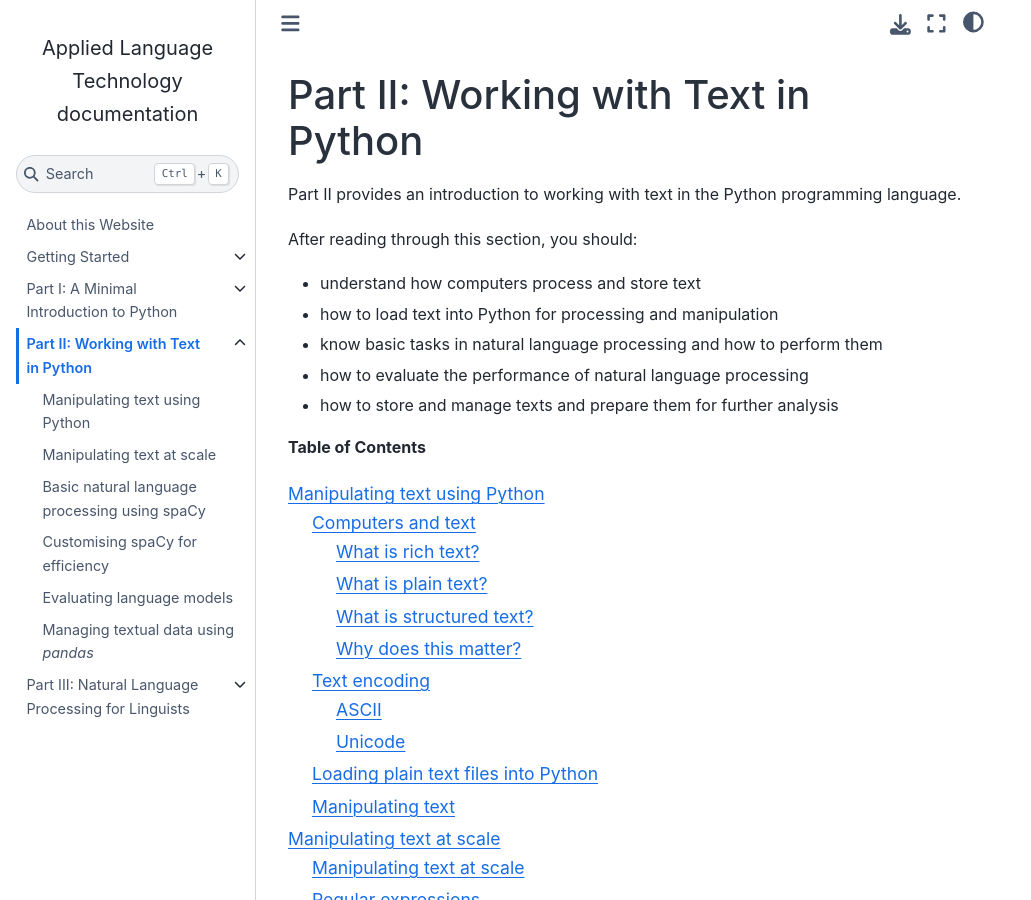
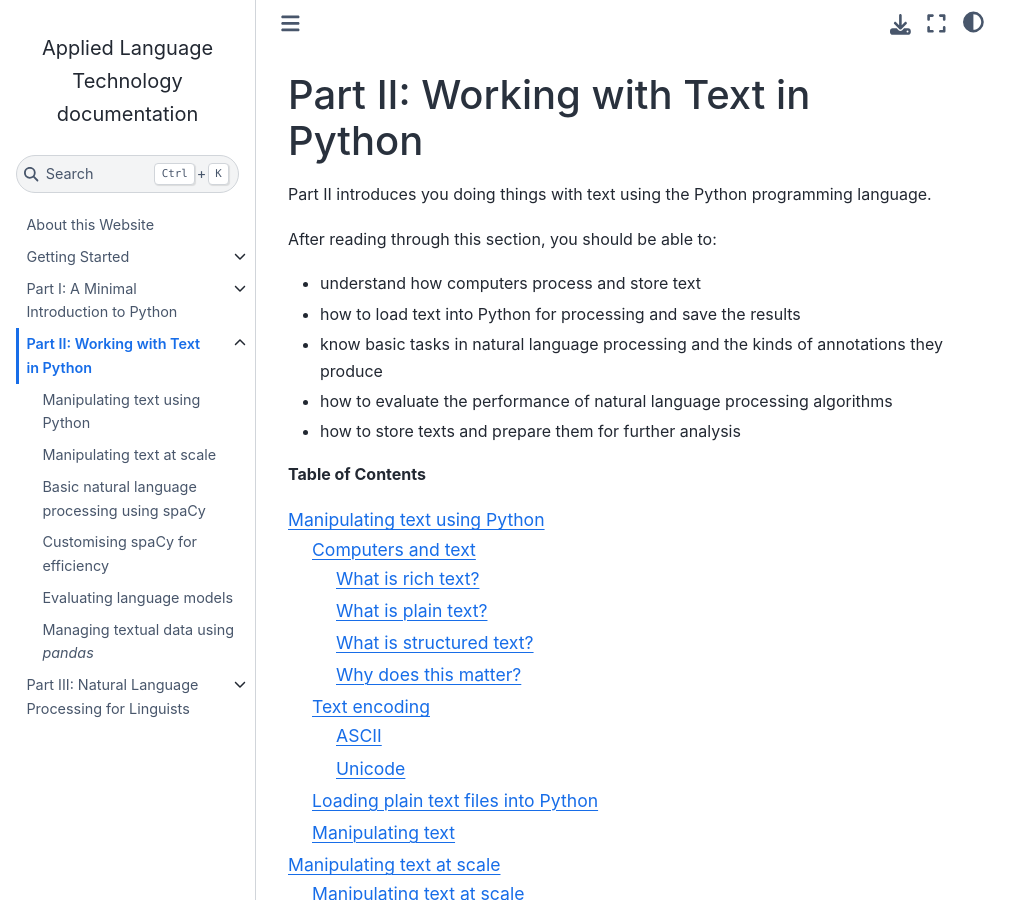
Before and after one commit to Applied-Language-Technology/website, a Sphinx documentation site: the page built from source/working_with_text.rst, in a window 1280 px wide and 900 px high. Shown: the whole window, without its empty margins (0-1031 px from the left). Built offline with Sphinx 7.4.7 and the Sphinx Book theme 1.1.4, drawn with Linux system fonts in a browser that asks for light colours.

Commit message:
update descriptions

```diff
--- a/source/about.rst
+++ b/source/about.rst
@@ -11,11 +11,11 @@ About the courses and their goals
 
 The field of language technology (or often interchangeably, natural language processing) studies how computers can process and represent natural language, that is, natural languages spoken, written or signed in the world. Language technology is now used in many real-world applications, which range from traditional tasks such as filtering e-mails for spam to complex communicative situations, such as providing customer service using chatbots.
 
-As a part of this development, language technology has become increasingly accessible in recent years. Popular programming languages such as Python offer easy access to libraries that allow users to apply the latest language technology. However, newcomers may find programming languages such as Python intimidating.
+As a part of this development, language technology has become increasingly accessible in recent years. Popular programming languages such as Python enable users to apply the latest language technology. Newcomers, however, may find programming languages such as Python intimidating.
 
-For this reason, these courses are intended to serve as a gentle introduction to applying language technology using the Python programming language. The courses are designed particularly with students of languages and linguistics in mind, in order to empower them by making language technology accessible and understandable.
+For this reason, these courses are intended to serve as a gentle, hands-on introduction to applying language technology using the Python programming language. The courses are designed particularly with newcomers in mind, targeting particularly students of languages and linguistics, in order to empower them by making language technology accessible and understandable.
 
-Instead of treating *text as data* and as a source of information, these courses consider text as the result of linguistic processes, which are inextricably related to language use in society. If you are already familiar with language technology, these courses may offer you new insights on language.
+Instead of treating text simply as *data* and a source of some information to be extracted, these learning materials emphasise text as the product of linguistic processes, which are inextricably related to language use in society. If you are already familiar with language technology, these materials may hopefully broaden your perspectives on language.
 
 Information for students at the University of Helsinki
 ======================================================
--- a/source/working_with_text.rst
+++ b/source/working_with_text.rst
@@ -2,15 +2,15 @@
 Part II: Working with Text in Python
 ************************************
 
-Part II provides an introduction to working with text in the Python programming language.
+Part II introduces you doing things with text using the Python programming language.
 
-After reading through this section, you should:
+After reading through this section, you should be able to:
 
 - understand how computers process and store text
-- how to load text into Python for processing and manipulation
-- know basic tasks in natural language processing and how to perform them
-- how to evaluate the performance of natural language processing
-- how to store and manage texts and prepare them for further analysis
+- how to load text into Python for processing and save the results
+- know basic tasks in natural language processing and the kinds of annotations they produce
+- how to evaluate the performance of natural language processing algorithms
+- how to store texts and prepare them for further analysis
 
 **Table of Contents**
 
```
